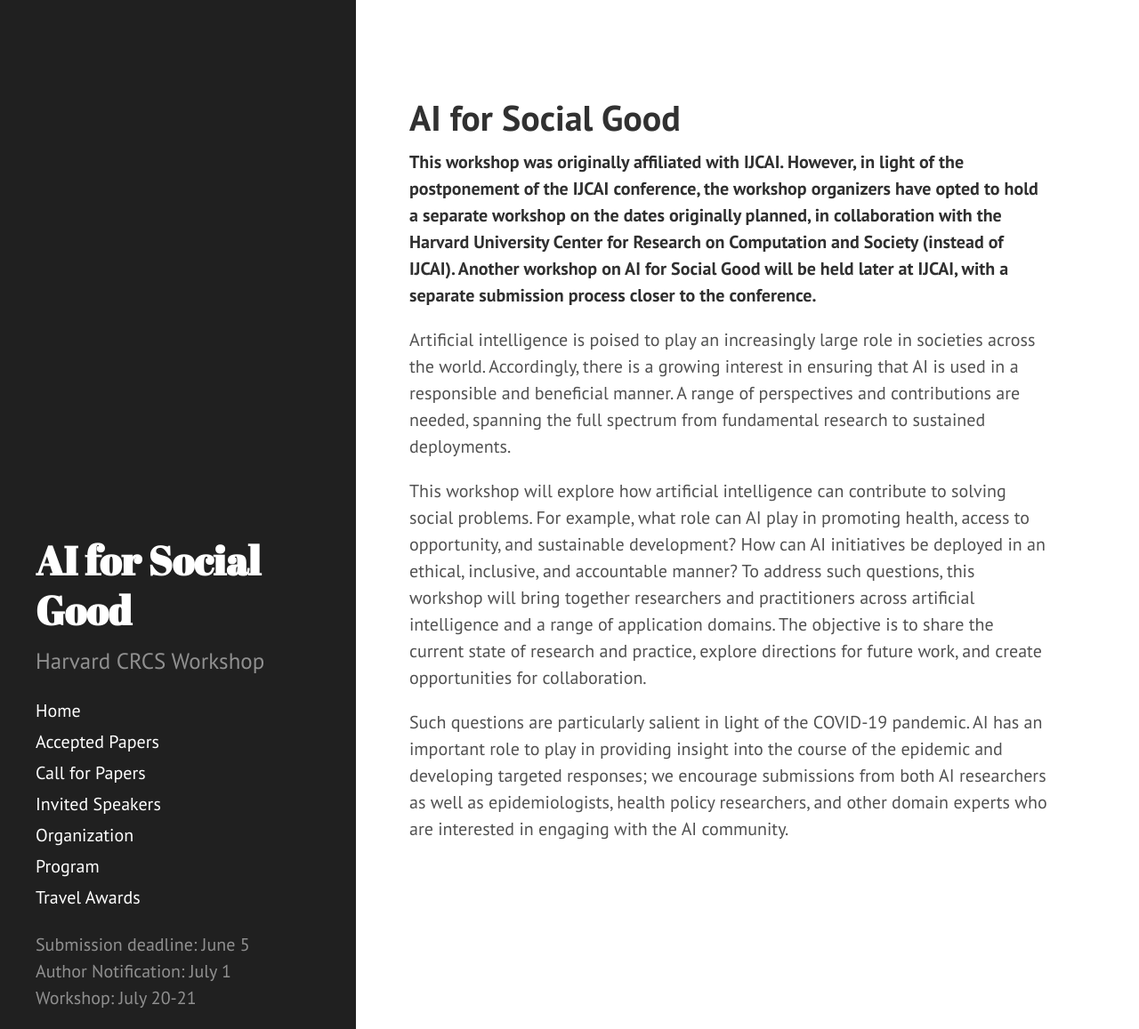
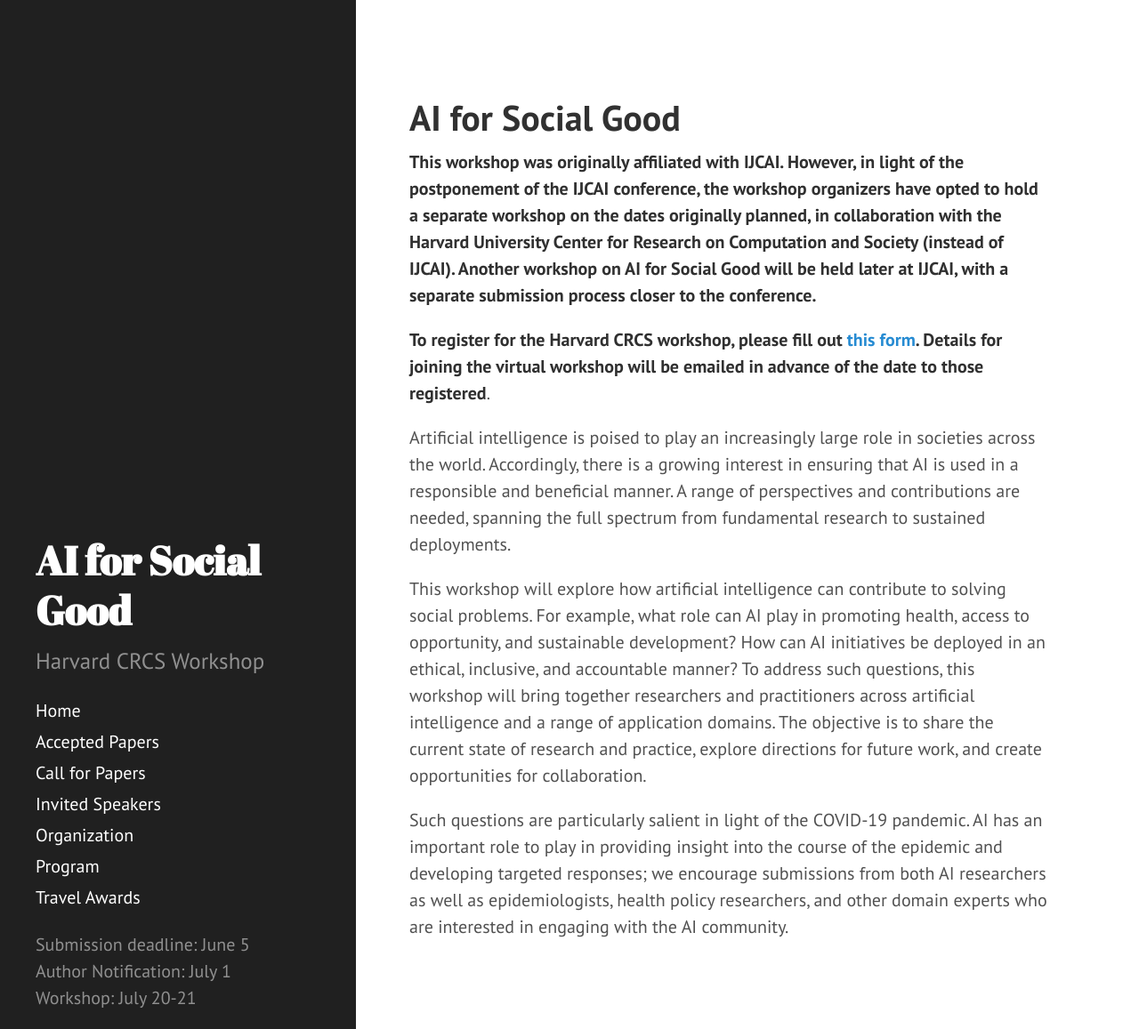
Before and after one commit to slremy/aiforpublichealth.github.io, a Jekyll site: the page built from index.md, in a window 1280 px wide and 1157 px high. Shown: the whole window at 89% size. Built offline with Jekyll 4.4.1, drawn with Linux system fonts in a browser that asks for light colours; the list of posts is cut into pages by our own code.

Commit message:
Update index.md

```diff
--- a/index.md
+++ b/index.md
@@ -5,6 +5,8 @@ title: Home
 # AI for Social Good
 
 **This workshop was originally affiliated with IJCAI. However, in light of the postponement of the IJCAI conference, the workshop organizers have opted to hold a separate workshop on the dates originally planned, in collaboration with the Harvard University Center for Research on Computation and Society (instead of IJCAI). Another workshop on AI for Social Good will be held later at IJCAI, with a separate submission process closer to the conference.**
+
+**To register for the Harvard CRCS workshop, please fill out [this form](https://docs.google.com/forms/d/e/1FAIpQLSchbAgJwZ01RpGpnBTSGVVpDSVll2Xfk_xkrC5nUX1nKLtBng/viewform?usp=sf_link). Details for joining the virtual workshop will be emailed in advance of the date to those registered**.
 
 Artificial intelligence is poised to play an increasingly large role in societies across the world. Accordingly, there is a growing interest in ensuring that AI is used in a responsible and beneficial manner. A range of perspectives and contributions are needed, spanning the full spectrum from fundamental research to sustained deployments.
 
```
